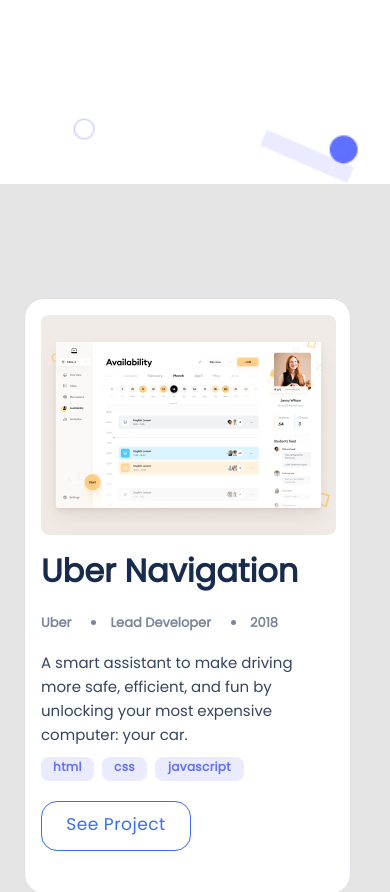
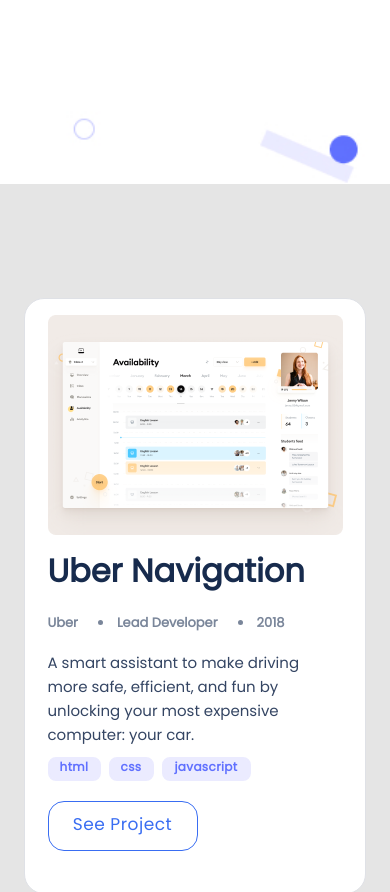
Before and after one commit to abdullah-cyber/portfolio, a website: page index.html in a window 390 px wide. Shown: the part 654-1546 px from the top of the page. Drawn offline with Linux system fonts and the light colour scheme.

Commit message:
feat: modify code to make a better mobile view

```diff
--- a/css/mobile.css
+++ b/css/mobile.css
@@ -83,7 +83,7 @@
 section {
   margin-top: 88px;
   height: 596px;
-  width: 327px;
+  width: auto;
   background-color: white;
   border: 1px solid #dfe1e6;
   box-sizing: border-box;
```
